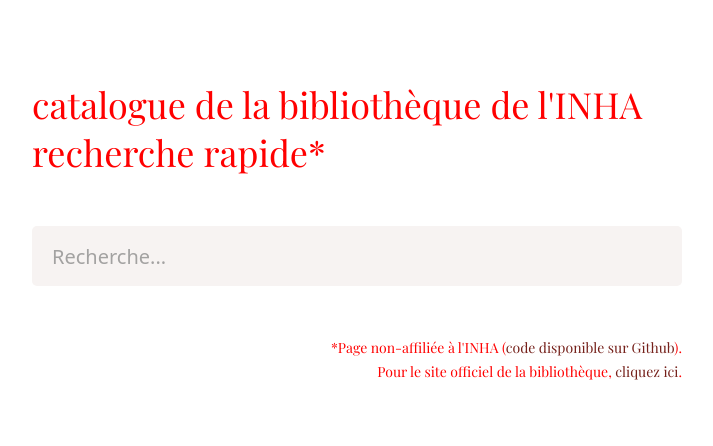
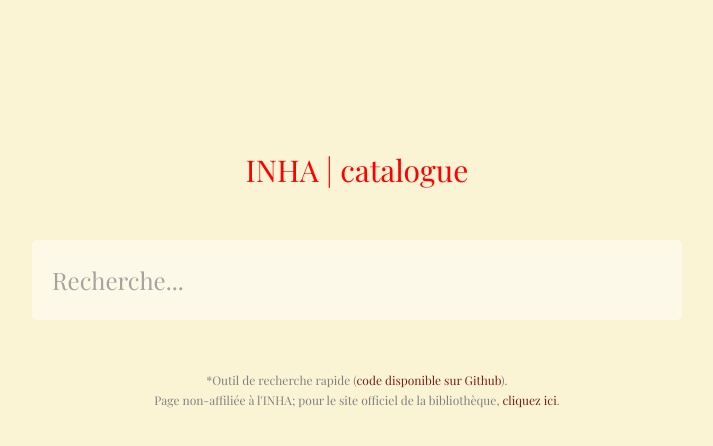
Before and after one commit to gillmanme/gillmanme.github.io, a plain HTML site: page binha_search.html in a window 1280 px wide. Shown: the whole page, without its empty margins (283-996 px from the left). Drawn offline with nearby package versions, Linux system fonts and the light colour scheme; a web font is replaced by a local one.

Commit message:
Update binha_search.html

```diff
--- a/binha_search.html
+++ b/binha_search.html
@@ -3,25 +3,25 @@
   <head>
     <title>Catalogue INHA</title>
     <meta name="description" content="Catalogue INHA">
-    <meta name="keywords" content="">
+    <meta name="keywords" content="INHA,bibliothèque,catalogue,recherche,library,catalog,search,UI,UX">
     <meta name="viewport" content="width=device-width, initial-scale=1">
     <meta charset="UTF-8">
     <link rel="preconnect" href="https://fonts.googleapis.com">
     <link rel="preconnect" href="https://fonts.gstatic.com" crossorigin>
     <link href="https://fonts.googleapis.com/css2?family=Playfair+Display:ital,wght@0,400..900;1,400..900&display=swap" rel="stylesheet">
     <style>
-      html {background-color: white; background-size: 8.28px 30.91px; background-attachment: fixed;}
+      html {background-color: #faf3d4; background-size: 8.28px 30.91px; background-attachment: fixed;}
       body {margin-bottom: 100px;}
       .container {max-width: 650px; margin: 0 auto;}
       a:link {text-decoration: none; color: #75201a; outline: 0;}
       a:visited {text-decoration: none; color: #75201a; outline: 0;}
       a:hover {text-decoration: underline; color: #75201a;}
       .main_font {font-family: 'Playfair Display', Helvetica, serif; font-weight: 200; color: red;}
-      .home_title {text-align: left; font-size: 36px; font-style: bold; font-weight: 400; margin: 80px 0 30px 0; color: red;}
+      .home_title {text-align: center; font-size: 30px; font-style: bold; font-weight: 400; margin: 150px 0 30px 0; color: red;}
       .header {text-align: left; font-size: 30px;}
-      .body_text {font-size: 14px; margin: 50px 0 30px 0; line-height: 170%; font-weight: 300; text-align: right; color: red;}
-      form {background-color: #f7f3f2; width: 100%; height: 60px; border-radius: 5px; display:flex; flex-direction:row; align-items:center; margin-top: 50px;}
-      input {all: unset; font: 20px system-ui; color: #303030; height: 100%; width: 100%; padding: 6px 20px;}
+      .body_text {font-size: 12px; margin: 50px 0 30px 0; line-height: 170%; font-weight: 300; text-align: center; color: grey;}
+      form {background-color: #fcf9e8; width: 100%; height: 80px; border-radius: 5px; display:flex; flex-direction:row; align-items:center; margin-top: 50px;}
+      input {all: unset; font: 24px 'Playfair Display'; color: #403636; height: 100%; width: 100%; padding: 6px 20px;}
       ::placeholder {color: grey; opacity: 0.7;}
       svg {color: grey; fill: currentColor; width: 24px; height: 24px; padding: 10px;}
       button {all: unset; cursor: pointer; width: 44px; height: 44px;}
@@ -47,13 +47,12 @@
 
       <div class="">
         <p class="home_title main_font">
-          catalogue de la bibliothèque de l'INHA<br>recherche rapide*
+          INHA | catalogue
         </p>
       </div>
 
       <form role="search" id="form">
-        <input type="search" id="query" name="q" placeholder="Recherche..." aria-label="Search INHA catalog">
-        <button></button>
+        <input type="search" id="query" name="q" placeholder="Recherche..." aria-label="Search INHA catalog"><button></button>
       </form>
       <script>
         const f = document.getElementById('form');
@@ -74,7 +73,7 @@
 
       <div class="main_font">
         <p class="body_text">
-          *Page non-affiliée à l'INHA (<a href="https://github.com/gillmanme" target="_blank">code disponible sur Github</a>). <br>Pour le site officiel de la bibliothèque, <a href="https://www.inha.fr/bibliotheque/" target="_blank">cliquez ici</a>.
+          *Outil de recherche rapide (<a href="https://github.com/gillmanme" target="_blank">code disponible sur Github</a>).<br>Page non-affiliée à l'INHA; pour le site officiel de la bibliothèque, <a href="https://www.inha.fr/bibliotheque/" target="_blank">cliquez ici</a>.
         </p>
       </div>
 
```
